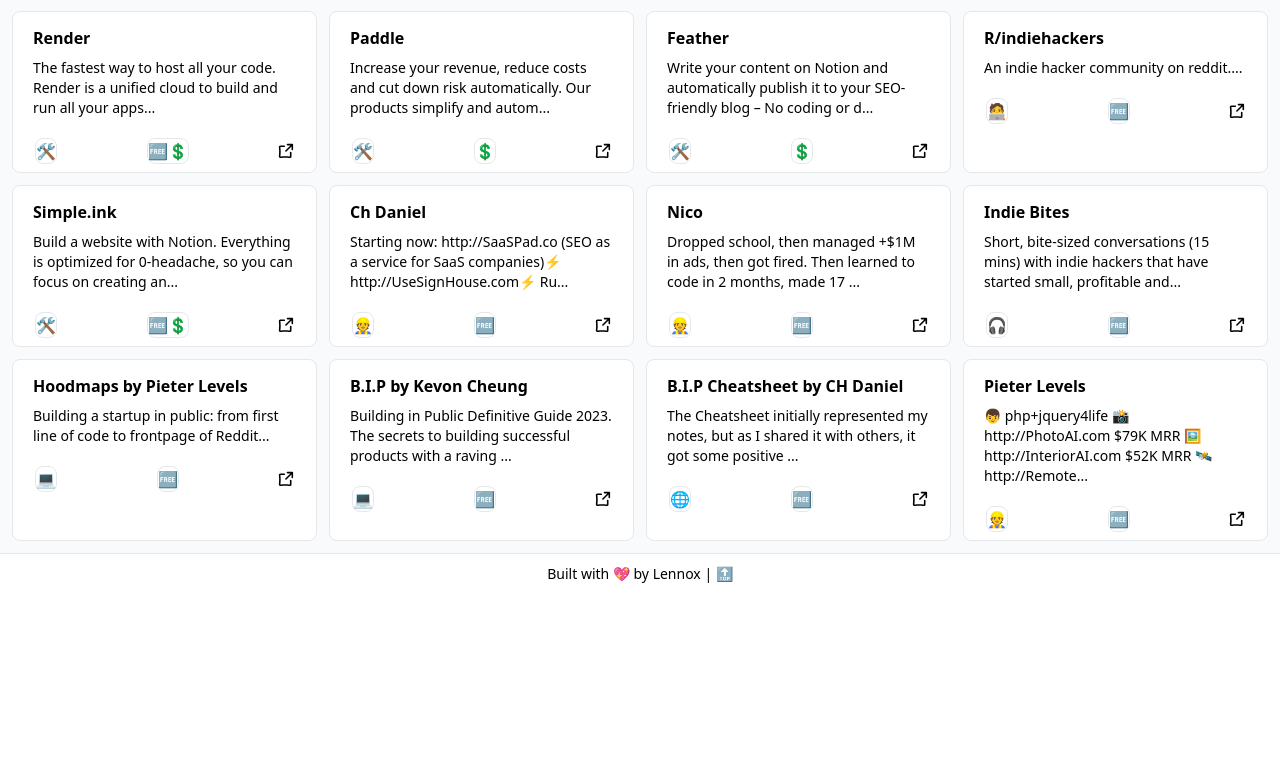
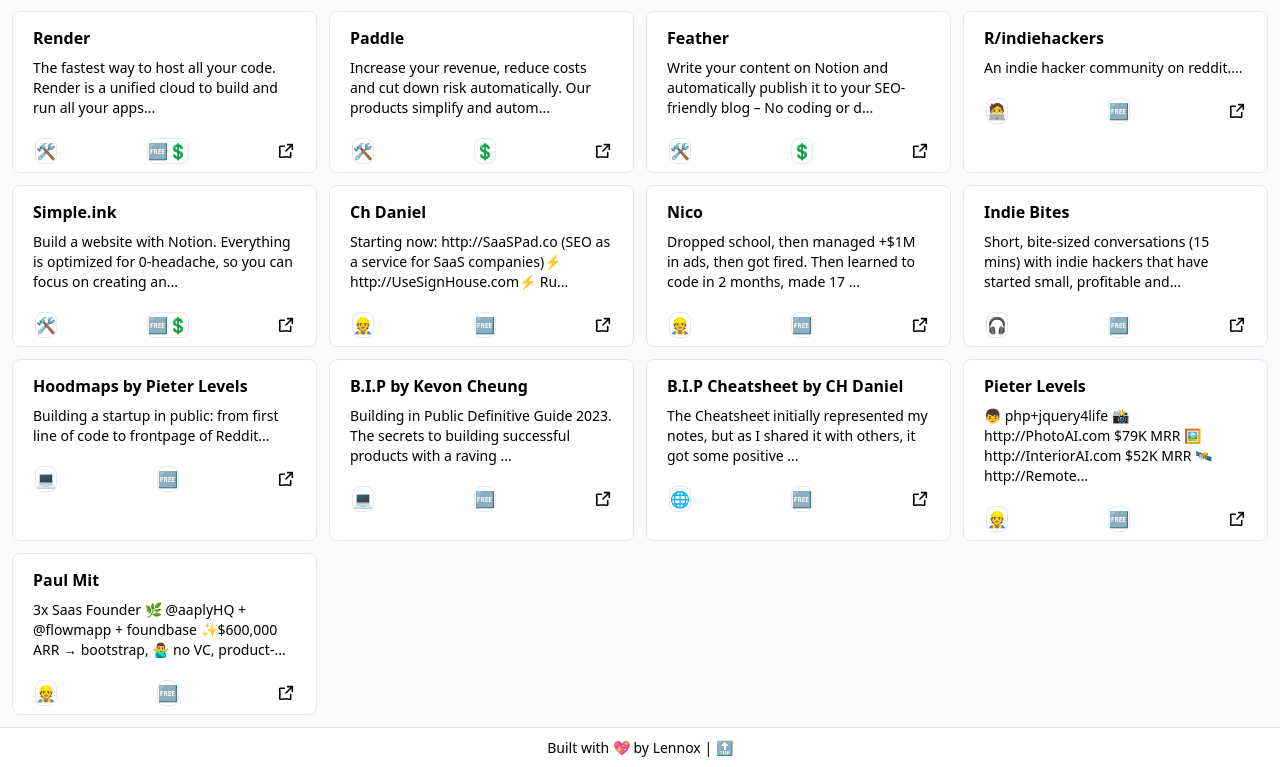
Before and after one commit to lennyAiko/ih-wiki, a Vue app: page / in a window 1280 px wide. Shown: the part 1068-1835 px from the top of the page. Before the commit the page ends 1661 px from the top, so only its background shows below. Built offline with nearby package versions, Linux system fonts and the light colour scheme.

Commit message:
update db

```diff
--- a/index.html
+++ b/index.html
@@ -6,6 +6,7 @@
     <meta name="viewport" content="width=device-width, initial-scale=1.0">
     <meta name="description" content="an open-source collaborative project to share valuable resources for Indie Hackers.">
     <meta name="robots" content="index, follow">
+    <meta name="title" content="Indie Hackers Knowledge Base" />
     <title>Indie Hackers Knowledge Base</title>
   </head>
   <body>
--- a/src/data/db.json
+++ b/src/data/db.json
@@ -222,5 +222,12 @@
         "pricing": "free",
         "description": "👦 php+jquery4life 📸 http://PhotoAI.com $79K MRR 🖼 http://InteriorAI.com $52K MRR 🛰 http://RemoteOK.com $47K/m 🌍 http://NomadList.com $32K/m 🏡 http://Rebase.co $14K/m 💬 http://t.me/levelsio $4K/m",
         "external_link": "https://twitter.com/levelsio"
+    },
+    {
+        "name": "Paul Mit",
+        "categories": ["creator"],
+        "pricing": "free",
+        "description": "3х Saas Founder 🌿 @aaplyHQ + @flowmapp + foundbase ✨$600,000 ARR → bootstrap, 🙅‍♂️ no VC, product-led growth, micro-teams, $0 marketing.",
+        "external_link": "https://x.com/pmitu?s=20"
     }
 ]
```
